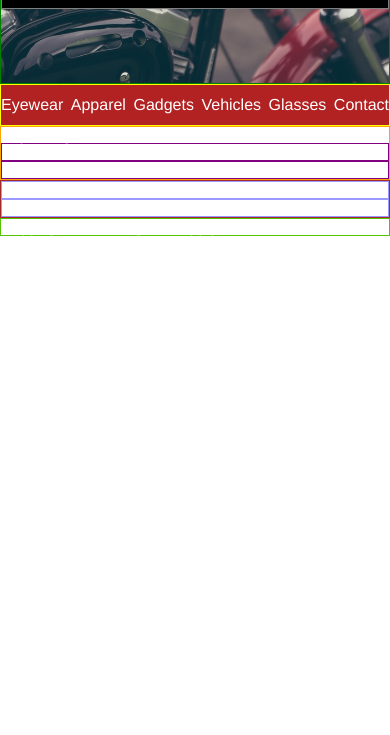
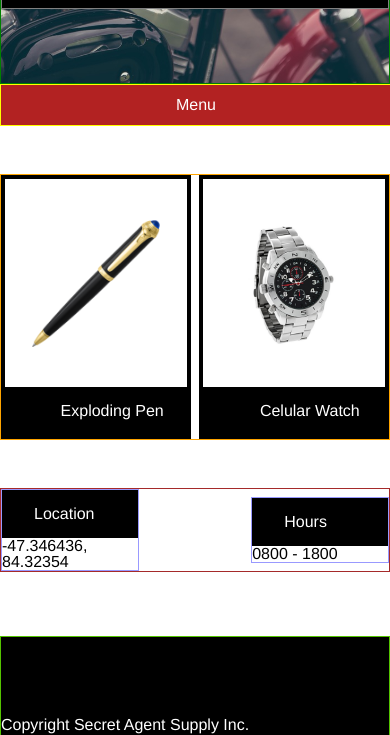
Before and after one commit to lriviere/secret-agent, a plain HTML site: page index.html in a window 390 px wide. Shown: the part 365-1100 px from the top of the page. Before the commit the page ends 844 px from the top, so only its background shows below. Drawn offline with Linux system fonts and the light colour scheme.

Commit message:
Add tablet media queries

```diff
--- a/index.html
+++ b/index.html
@@ -30,59 +30,88 @@
     </div>
     </div>
 
-    <div class="nav">
-      <div class="container">
+    <!-- <div class="nav"> -->
     <nav>
-        <span>Eyewear</span>
-        <span>Apparel</span>
-        <span>Gadgets</span>
-        <span>Vehicles</span>
-        <span>Glasses</span>
-        <span>Contact</span>
+      <ul class="container">
+        <li class="mobile"><a href="#">Menu</a></li>
+        <li><a href="#">Eyewear</a></li>
+        <li><a href="#">Apparel</a></li>
+        <li><a href="#">Gadgets</a></li>
+        <li><a href="#">Vehicles</a></li>
+        <li><a href="#">Glasses</a></li>
+        <li><a href="#">Contact</a></li>
+      </ul>
 
     </nav>
+    <!-- </div> -->
+
+<!-- START PRODUCTS DISPLAY -->
+
+    <div class="product-grid container">
+
+        <div class="item" id="pen">
+          <div class="item-img">
+          <img src="./resources/img/pen.png">
           </div>
+          <p>Exploding Pen</p>
         </div>
 
-    <div class="product-grid">
-      <div class="product">
-        Exploding Pen
+        <div class="item" id="watch">
+          <div class="item-img">
+          <img src="./resources/img/watch.png">
           </div>
-      <div class="item">
-        Celular Watch
+          <p>Celular Watch</p>
         </div>
 
-      <div class="item">
-        Thermal Glasses
+        <div class="item" id="glasses">
+          <div class="item-img">
+          <img src="./resources/img/glasses.png">
+          </div>
+          <p>Thermal Glasses</p>
         </div>
 
       </div>
 
-    <div class="about">
+<!-- END PRODUCT DISPLAY -->
+
+<!-- START ABOUT SECTION -->
+
+    <div class="about container">
+
       <div class="description">
-        Location
-        -47.346436, 84.32354
+        <div class="description-title">
+        <p>Location</p>
+        </div>
+
+        <div class="description-content">
+        <p>-47.346436, 84.32354</p>
+        </div>
       </div>
 
       <div class="description">
-        Hours
-        0800 - 1800
+        <div class="description-title">
+        <p>Hours</p>
+        </div>
 
+        <div class="description-content">
+        <p>0800 - 1800</p>
+        </div>
       </div>
     </div>
 
+  <!-- END ABOUT SECTION   -->
+
     <div class="footer">
-      Copyright Secret Agent Supply Inc.
+      <div class="container">
+
+      <p>Copyright Secret Agent Supply Inc.</p>
+      </div>
+
     </div>
 
 
 
 
-
-
-
-
-
-  <!-- </div>   <!-- END OF MAIN CONTAINER --> -->
+ <!-- END OF MAIN CONTAINER -->
   </body>
 </html>
--- a/resources/css/style.css
+++ b/resources/css/style.css
@@ -4,6 +4,12 @@ body {
   width:100%;
   font-family: "Helvetica",sans-serif;
   color: white;
+}
+
+li, a {
+  text-decoration: none;
+  color: white;
+  font-family: "Helvetica",sans-serif;
 }
 
 .container {
@@ -70,40 +76,112 @@ body {
 }
 
 nav {
-  border: 1px solid yellow;
+  background: firebrick;
+}
+
+nav ul {
   display:flex;
   justify-content: space-between;
+  align-items: center;
+  border: 1px solid yellow;
   width: 100%;
   padding-top: 0.75rem;
   padding-bottom: 0.75rem;
-
+  list-style: none;
 }
 
 .nav {
-background: firebrick;
+
 
 }
 
 
-
-
-
 .product-grid {
   border: 1px solid orange;
+  display: flex;
+  justify-content: space-between;
+  margin-top: 3rem;
+  /*margin-bottom: 3rem;*/
 }
 
 .item {
-  border:1px solid purple;
+  border:4px solid black;
+  width: 30%;
+  display: block;
+  justify-content: center;
+
+}
+
+.item img  {
+  max-width: 8rem;
+
+}
+
+.item-img {
+  display: flex;
+  align-items: center;
+  justify-content: center;
+  height: 9rem;
+  padding-top: 2rem;
+  padding-bottom: 2rem;
+
+}
+
+.item p {
+  background: black;
+  padding-top: 1rem;
+  padding-bottom: 1rem;
+  padding-left: 2rem;
+  justify-content: center;
+  text-align: center;
 }
 
 .about {
   border: 1px solid brown;
+  justify-content: space-between;
+  margin-top: 3rem;
+
 }
 
 .description {
   border: 1px solid #9999ff;
+  width: 35%;
+}
+
+.description-title {
+  background:black;
+  padding-left: 2rem;
+  padding-top: 1rem;
+  padding-bottom: 1rem;
+}
+
+.description-content p  {
+  color: black;
 }
 
 .footer {
   border: 1px solid #54c400;
+  margin-top: 4rem;
+  padding: 5rem 0;
+  background: black;
+  text-align: left;
+
 }
+
+.mobile {display: none;}
+
+@media only screen and (max-width:1024px) {
+
+  .item { width: 47%; }
+  #glasses {display: none;}
+  .description { width: 35%;}
+
+  .container li {display: none;}
+  li.mobile {
+    display: inline;
+}
+  .container .mobile {
+    margin: 0 auto;
+  }
+
+  }
```
Also changed, not shown: 1 other file. Lines whose indentation alone changed are shown as unchanged.
